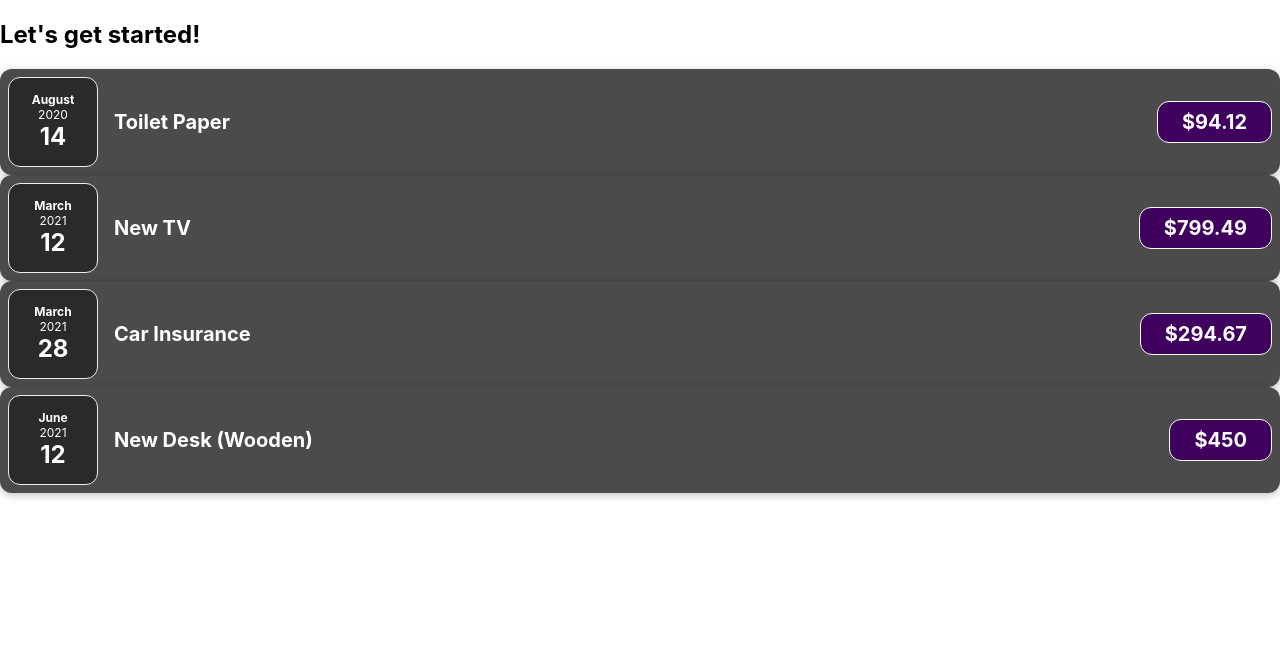
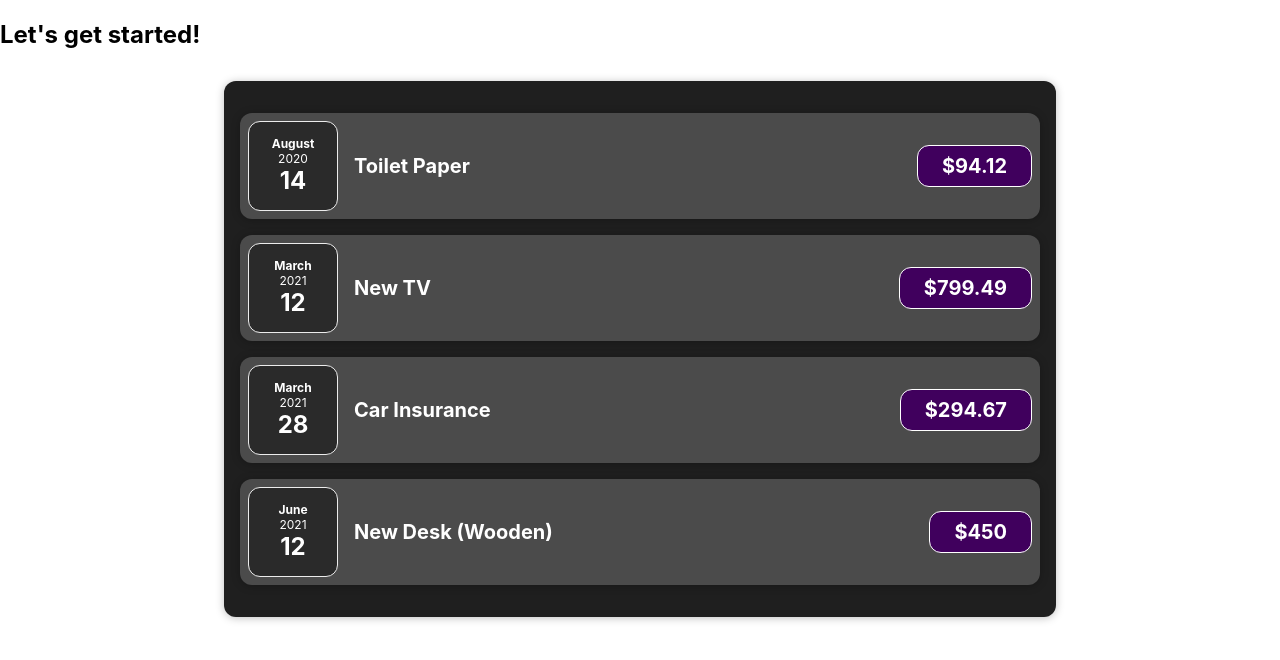
Before and after one commit to MoPinAle/react-complete-guide, a React (Create React App) app: page / in a window 1280 px wide. Shown: the top 660 px of the page. Built offline with nearby package versions, Linux system fonts and the light colour scheme.

Commit message:
Expenses and Card components

```diff
--- a/src/App.js
+++ b/src/App.js
@@ -1,5 +1,6 @@
 import React from 'react';
-import ExpenseItem from './components/ExpenseItem';
+import Expenses from './components/Expenses';
+
 
 function App() {
   const expenses = [
@@ -32,26 +33,7 @@
   return (
     <div className='App'>
        <h2>Let's get started!</h2>
-       <ExpenseItem
-          title={expenses[0].title}
-          amount={expenses[0].amount}
-          date={expenses[0].date}
-        />
-       <ExpenseItem
-          title={expenses[1].title}
-          amount={expenses[1].amount}
-          date={expenses[1].date}
-        />
-       <ExpenseItem
-          title={expenses[2].title}
-          amount={expenses[2].amount}
-          date={expenses[2].date}
-        />
-       <ExpenseItem
-          title={expenses[3].title}
-          amount={expenses[3].amount}
-          date={expenses[3].date}
-        />
+       <Expenses expenses={expenses} />
     </div>
   );
 }
--- /dev/null
+++ b/src/components/Card.css
@@ -0,0 +1,4 @@
+.card {
+    border-radius: 12px;
+    box-shadow: 0 1px 8px rgba(0, 0, 0, 0.25);
+}
--- /dev/null
+++ b/src/components/Card.js
@@ -0,0 +1,9 @@
+import './Card.css';
+
+function Card(props) {
+    const classes = 'card ' + props.className;
+
+    return <div className={classes}>{props.children}</div>
+}
+
+export default Card;
--- a/src/components/ExpenseItem.css
+++ b/src/components/ExpenseItem.css
@@ -2,10 +2,8 @@
     display: flex;
     justify-content: space-between;
     align-items: center;
-    box-shadow: 0 2px 8px rgba(0, 0, 0, 0.25);
     padding: 0.5rem;
-    margin: 1 rem 0;
-    border-radius: 12px;
+    margin: 1rem 0;
     background-color: #4b4b4b;
 }
 
--- a/src/components/ExpenseItem.js
+++ b/src/components/ExpenseItem.js
@@ -1,15 +1,16 @@
 import './ExpenseItem.css';
+import Card from './Card';
 import ExpenseDate from './ExpenseDate';
 
 function ExpenseItem(props) {
     return (
-        <div className='expense-item'>
-            <ExpenseDate date={props.date} />
+        <Card className='expense-item'>
+            <ExpenseDate date={props.expense.date} />
             <div className='expense-item__description'>
-                <h2>{props.title}</h2>
-                <div className='expense-item__price'>${props.amount}</div>
+                <h2>{props.expense.title}</h2>
+                <div className='expense-item__price'>${props.expense.amount}</div>
             </div>
-        </div>
+        </Card>
     )
 }
 
--- /dev/null
+++ b/src/components/Expenses.css
@@ -0,0 +1,7 @@
+.expenses {
+    padding: 1rem;
+    background-color: rgb(31, 31, 31);
+    margin: 2rem auto;
+    width: 50rem;
+    max-width: 95%;
+}
--- /dev/null
+++ b/src/components/Expenses.js
@@ -0,0 +1,13 @@
+import ExpenseItem from './ExpenseItem';
+import Card from './Card';
+import './Expenses.css';
+
+function Expenses(props) {
+    return (
+        <Card className='expenses'>
+            {props.expenses.map(expense => (<ExpenseItem expense={expense} />))}
+        </Card>
+    )
+}
+
+export default Expenses;
```
